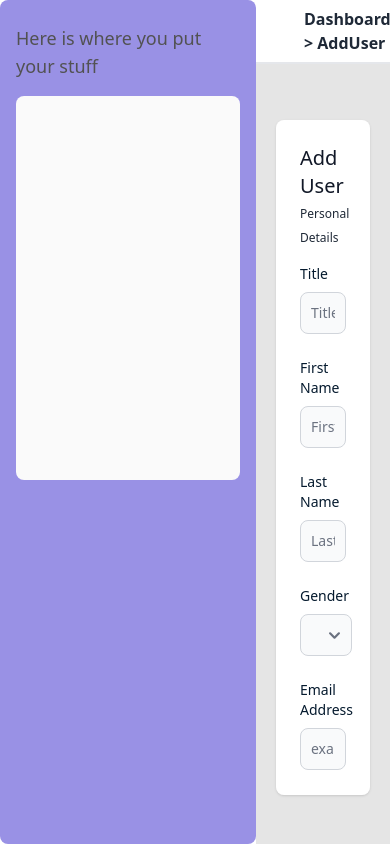
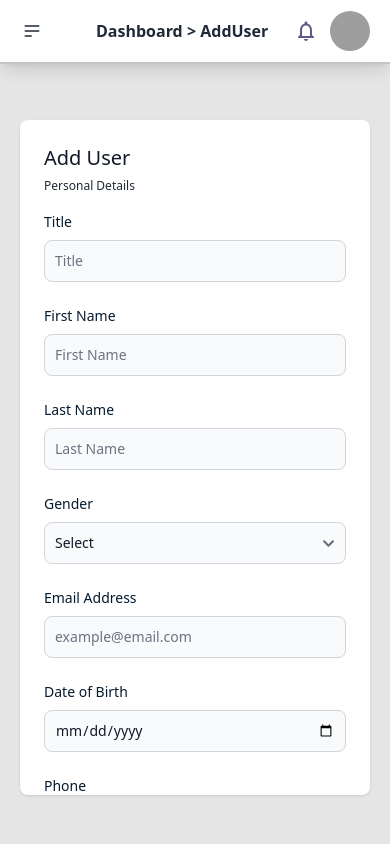
Before and after one commit to Afej/smg, a React (Create React App) app: page /addUser in a window 390 px wide. Built offline with nearby package versions, Linux system fonts and the light colour scheme; grey boxes are pictures that could not be loaded.

Commit message:
feat: mobile responsiveness duh!

```diff
--- a/src/components/Header.jsx
+++ b/src/components/Header.jsx
@@ -1,5 +1,5 @@
 import React, { useState, useEffect } from 'react';
-import { useLocation } from 'react-router-dom';
+import { useLocation, Link } from 'react-router-dom';
 
 const Header = () => {
   const location = useLocation();
@@ -20,7 +20,40 @@ const Header = () => {
   }, [path, location]);
 
   return (
-    <div className="navbar bg-white sticky top-0 z-30 border-b-2 border-[#C4C4C4]shadow-lg">
+    <div className="navbar bg-white sticky top-0 z-30 border-b-2 border-[#C4C4C4] shadow-lg">
+      <div class="lg:hidden dropdown">
+        <label tabindex="0" class="btn btn-ghost btn-circle">
+          <svg
+            xmlns="http://www.w3.org/2000/svg"
+            className="h-5 w-5"
+            fill="none"
+            viewBox="0 0 24 24"
+            stroke="currentColor"
+          >
+            <path
+              strokeLinecap="round"
+              strokeLinejoin="round"
+              strokeWidth="2"
+              d="M4 6h16M4 12h16M4 18h7"
+            />
+          </svg>
+        </label>
+        <ul
+          tabindex="0"
+          className="menu menu-compact dropdown-content mt-3 p-2 shadow bg-[#9991E5] text-white rounded-box w-52"
+        >
+          <li>
+            <Link to="/">Home</Link>
+          </li>
+          <li>
+            <Link to="/search">Search</Link>
+          </li>
+          <li>
+            <Link to="/adduser">Add User</Link>
+          </li>
+        </ul>
+      </div>
+
       <div className="flex-1 pl-5">
         <p className="text-md font-bold ml-5 capitalize">
           Dashboard {path !== '' ? `> ${path}` : ''}
--- a/src/components/Pagination.jsx
+++ b/src/components/Pagination.jsx
@@ -2,7 +2,7 @@ import React from 'react';
 
 const Pagination = () => {
   return (
-    <nav aria-label="Page navigation example">
+    <nav>
       <ul className="inline-flex -space-x-px p-5 bg-white rounded-xl">
         <li className="px-2">
           <button
--- a/src/components/Sidebar.jsx
+++ b/src/components/Sidebar.jsx
@@ -3,8 +3,7 @@ import { NavLink, Link } from 'react-router-dom';
 
 const Sidebar = () => {
   return (
-    <aside className="z-30 flex-shrink-0 w-64 bg-[#9991E5] lg:block flex overflow-hidden text-white rounded-lg">
-      <div className="hidden md:flex md:flex-shrink-0">
+    <aside className="z-30 w-64 bg-[#9991E5] lg:block overflow-hidden text-white rounded-lg hidden">
       <div className="flex flex-col w-64">
         <div className="flex flex-col flex-grow h-screen pt-5 overflow-y-auto  space-y-10">
           <div className="flex items-center gap-2 px-4">
@@ -97,6 +96,7 @@ const Sidebar = () => {
               </div>
             </nav>
           </div>
+
           <div className="flex p-4 px-4">
             <ul className="w-full py-2 border-t">
               <li>
@@ -122,26 +122,6 @@ const Sidebar = () => {
           </div>
         </div>
       </div>
-      </div>
-
-      <div className="flex flex-col flex-1 w-0 overflow-hidden">
-        <main className="relative flex-1 overflow-y-auto focus:outline-none">
-          <div className="py-6">
-            <div className="px-4 mx-auto max-w-7xl sm:px-6 md:px-8">
-              <h1 className="text-lg text-neutral-600">
-                Here is where you put your stuff
-              </h1>
-            </div>
-            <div className="px-4 mx-auto max-w-7xl sm:px-6 md:px-8">
-              {/* <!-- Put your content here --> */}
-              <div className="py-4">
-                <div className="rounded-lg bg-neutral-50 h-96"></div>
-              </div>
-              {/* <!-- Do not cross the closing tag underneath this coment--> */}
-            </div>
-          </div>
-        </main>
-      </div>
     </aside>
   );
 };
--- a/src/pages/addUser.jsx
+++ b/src/pages/addUser.jsx
@@ -61,7 +61,7 @@ const AddUser = () => {
         <div className="flex justify-center py-10 h-screen bg-[#E5E5E5]">
           <div className="relative p-4 w-full lg:max-w-[50%] h-full px-5">
             <div className="relative bg-white rounded-lg shadow overflow-y-scroll max-h-[80vh]">
-              <div className="py-6 px-6 lg:px-8">
+              <div className="py-6 px-6 lg:px-8 w-full">
                 <div className="mb-4">
                   <h3 className="text-xl font-medium text-gray-900">
                     Add User
--- a/src/pages/index.jsx
+++ b/src/pages/index.jsx
@@ -102,13 +102,13 @@ const Index = () => {
 
   return (
     <div className="bg-[#E5E5E5] h-screen">
-      <div className="py-10 w-[85%] mx-auto">
+      <div className="lg:py-10 lg:px-0 py-0 lg:w-[85%] px-6 w-full mx-auto lg:bg-none bg-[#E5E5E5]">
         {/* top section */}
         <section className="my-5">
-          <div className="relative w-full py-12">
-            <div className="grid w-full grid-cols-1 gap-5 mx-auto lg:grid-cols-3">
+          <div className="relative w-full lg:py-12 py-8">
+            <div className="grid w-full grid-cols-1 lg:gap-5 gap-y-5 mx-auto lg:grid-cols-3">
               {/* cards container */}
-              <div className="grid grid-cols-2 gap-4">
+              <div className="grid grid-cols-2 gap-4 w-full">
                 <TotalCard title="users" value={totalUsers} />
                 <TotalCard title="posts" value={totalPosts} />
                 <TotalCard title="comments" value={totalComments} />
@@ -121,7 +121,7 @@ const Index = () => {
                   Popular Tags
                 </p>
 
-                <div className="grid grid-cols-2 gap-y-2 gap-x-5 mt-2.5">
+                <div className="grid lg:grid-cols-2 gap-y-2 gap-x-5 mt-2.5">
                   <Tag title="Dog" value="345" />
                   <Tag title="Water" value="20" />
                   <Tag title="Nature" value="18" />
@@ -132,7 +132,7 @@ const Index = () => {
             </div>
 
             {/* option button */}
-            <button className="absolute top-1 right-0 cursor-pointer">
+            <button className="absolute top-1 right-0 cursor-pointer hidden lg:block">
               <svg
                 width="30"
                 height="8"
--- a/src/pages/search.jsx
+++ b/src/pages/search.jsx
@@ -51,7 +51,7 @@ const Search = () => {
     <div className="py-5 h-screen">
       <div className="pb-10 w-[85%] mx-auto">
         {/* search  form */}
-        <form className="flex items-center w-[40%]">
+        <form className="flex items-center lg:w-[40%] w-full">
           <label htmlFor="simple-search" className="sr-only">
             Search
           </label>
@@ -83,7 +83,8 @@ const Search = () => {
 
       <section className="bg-[#E5E5E5] pt-10 h-full">
         <div className="w-[85%] mx-auto">
-          <div className="border-y border-[#D0D0D0] flex justify-between items-center py-5 mb-10">
+          <div className="border-y border-[#D0D0D0] flex justify-between items-center py-5 mb-10 w-full">
+            <div className="lg:block hidden">
               <svg
                 width="168"
                 height="30"
@@ -112,7 +113,14 @@ const Search = () => {
                 />
                 <circle cx="48" cy="15" r="6" fill="#E8E8E8" />
                 <g filter="url(#filter0_d_1_1736)">
-                <rect x="70" y="2" width="26" height="26" rx="2" fill="white" />
+                  <rect
+                    x="70"
+                    y="2"
+                    width="26"
+                    height="26"
+                    rx="2"
+                    fill="white"
+                  />
                 </g>
                 <circle cx="83" cy="15" r="6" fill="#9991E5" />
                 <g filter="url(#filter1_d_1_1736)">
@@ -242,8 +250,9 @@ const Search = () => {
                   </filter>
                 </defs>
               </svg>
+            </div>
 
-            <div className="flex justify-between w-[30%]">
+            <div className="flex justify-between lg:w-[30%] w-full">
               <p className="text-gray-900 font-bold text-base">
                 1 - {posts.length} of {totalPosts} records
               </p>
```
Lines whose indentation alone changed are shown as unchanged.
